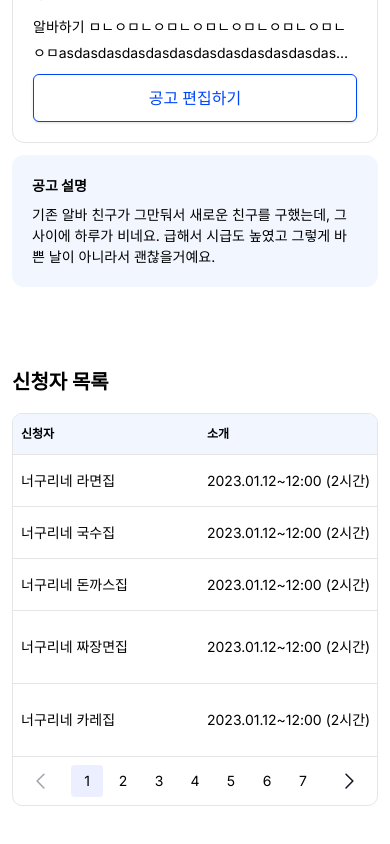
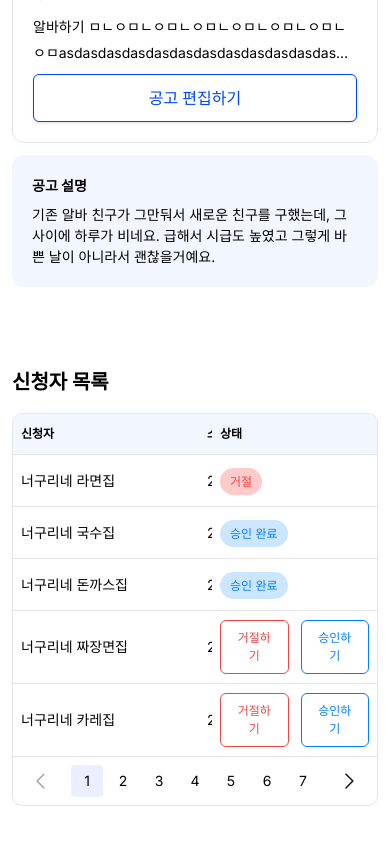
Before and after one commit to 5-PS/DANCHOO, a Next.js app: page /my-store/my-recruits/1 in a window 390 px wide. Shown: the part 561-1405 px from the top of the page. Built offline with nearby package versions, Linux system fonts and the light colour scheme.

Commit message:
design: 테이블 상태 열 고정

```diff
--- a/components/table/table.tsx
+++ b/components/table/table.tsx
@@ -584,7 +584,7 @@ function Table({ query, type }: { query: { page: string }; type: 'applicantList'
                 {type === 'applicantList' && '전화번호'}
                 {type === 'applyList' && '시급'}
               </th>
-              <th className="tb-head w-[165px] md:w-[236px]">상태</th>
+              <th className="tb-head sticky right-0 bg-red-10 w-[165px] md:w-[236px]">상태</th>
             </tr>
           </thead>
           <tbody>
@@ -593,7 +593,7 @@ function Table({ query, type }: { query: { page: string }; type: 'applicantList'
                 <td className="sticky left-0 bg-white tb-data ">{store.title}</td>
                 <td className="tb-data ">{store.date}</td>
                 <td className="tb-data ">{store.money}</td>
-                <td className="tb-data " aria-label="badge">
+                <td className="tb-data sticky bg-white right-0" aria-label="badge">
                   {type === 'applicantList' ? (
                     <ApplicationTableStateBadge state={store.state} />
                   ) : (
```
